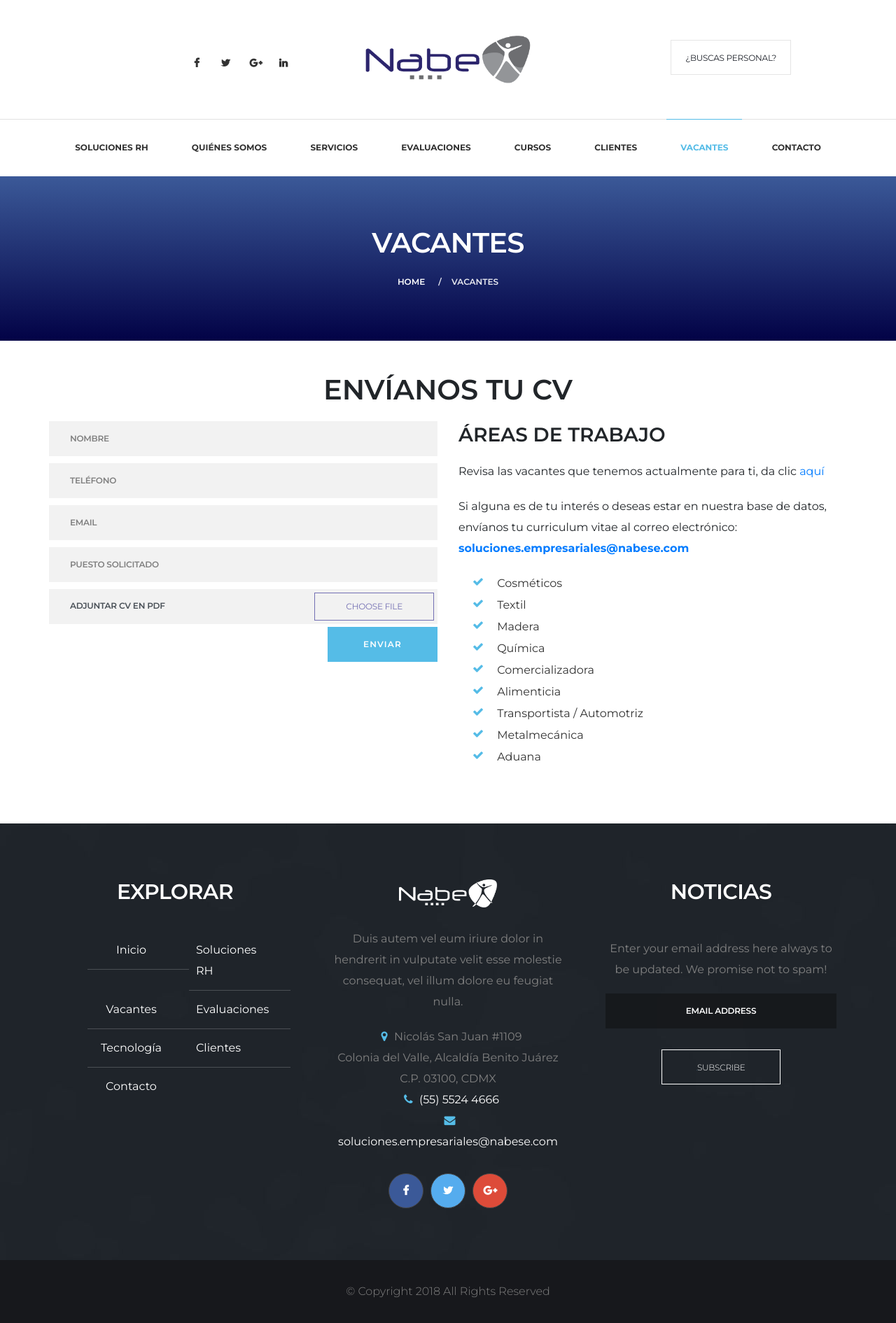
After one commit to mechavalle/nabe, a PHP site: page /vacantes.php in a window 1280 px wide. The commit adds this page. Shown: the whole page at 70% size. Run offline with PHP 8.4, Linux system fonts and the light colour scheme.

Commit message:
clientes, clima_laboral, contacto, cursos, evaluaciones, footer, index, vacantes

```diff
--- a/evaluaciones.php
+++ b/evaluaciones.php
@@ -153,7 +153,7 @@
 									<img style="max-width: 30%;" src="images/team.png">
 								</div>
 								<h6>
-									<b><a href="service-single.html">CLIMA LABORAL</a></b>
+									<b><a href="clima_laboral.php">CLIMA LABORAL</a></b>
 								</h6>
 							</div>
 						</div>
--- a/footer.php
+++ b/footer.php
@@ -9,19 +9,19 @@
 							<a href="#">Inicio</a>
 						</li>
 						<li class="menu1">
-							<a>Soluciones RH</a>
+							<a  href="#">Soluciones RH</a>
 						</li>
 						<li>
 							<a href="#">Vacantes</a>
 						</li>
 						<li class="menu1">
-							<a>Evaluaciones</a>
+							<a  href="#">Evaluaciones</a>
 						</li>
 						<li>
 							<a href="#">Tecnología</a>
 						</li>
 						<li class="menu1">
-							<a>Clientes</a>
+							<a  href="#">Clientes</a>
 						</li>
 						<li class="border-bottom-0">
 							<a href="#">Contacto</a>
@@ -44,15 +44,15 @@
 				<div class="widget">
 					<div class="media">
 						<i class="mx-10 color-main fa fa-map-marker"></i>
-						Nicolás San Juan #1109 <br>Colonia del Valle Alcaldía Benito Juárez <br>C.P. 03100, CDMX
+						Nicolás San Juan #1109 <br>Colonia del Valle, Alcaldía Benito Juárez <br>C.P. 03100, CDMX
 					</div>
 					<div class="media">
 						<i class="mx-10 color-main fa fa-phone"></i>
-						 <a href="callto:+5524 4666">(55) 5524 4666</a>
+						 <a href="callto:5524 4666">(55) 5524 4666</a>
 					</div>
 					<div class="media text-center link">
 						<i class="mx-10 text-center color-main fa fa-envelope"></i>
-						<a href="mailto:info@fernandacampillo.com">soluciones.empresariales@nabese.com</a>
+						<a href="mailto:soluciones.empresariales@nabese.com">soluciones.empresariales@nabese.com</a>
 					</div>
 				</div>
 				<div class="author-social">
--- a/index.php
+++ b/index.php
@@ -144,7 +144,7 @@
 									HORARIO DE ATENCIÓN
 								</p>
 								<h5>
-									<b>9:00 a 19:00 hrs.</b>
+									<b>Lunes - Viernes <br>9:00 a 19:00 hrs.</b>
 								</h5>
 							</div>
 						</div>
@@ -216,7 +216,6 @@
 										<div class="form-group has-placeholder">
 											<label for="message">Comment</label>
 											<textarea aria-required="true" rows="6" cols="40" name="message" id="message" class="form-control" placeholder="Comentarios adicionales"></textarea>
-
 										</div>
 									</div>
 								</div>
--- /dev/null
+++ b/vacantes.php
@@ -0,0 +1,210 @@
+<!DOCTYPE html>
+<!--[if lt IE 7]>      <html class="no-js lt-ie9 lt-ie8 lt-ie7"> <![endif]-->
+<!--[if IE 7]>         <html class="no-js lt-ie9 lt-ie8"> <![endif]-->
+<!--[if IE 8]>         <html class="no-js lt-ie9"> <![endif]-->
+<!--[if gt IE 8]><!-->
+<html class="no-js">
+<!--<![endif]-->
+
+<head>
+	<title>Invenir - HR Recruiting Agency HTML Template</title>
+	<meta charset="utf-8">
+	<!--[if IE]>
+		<meta http-equiv="X-UA-Compatible" content="IE=edge">
+	<![endif]-->
+	<meta name="description" content="">
+	<meta name="viewport" content="width=device-width, initial-scale=1, shrink-to-fit=no">
+
+	<!-- Place favicon.ico and apple-touch-icon.png in the root directory -->
+
+	<link rel="stylesheet" href="css/bootstrap.min.css">
+	<link rel="stylesheet" href="css/animations.css">
+	<link rel="stylesheet" href="css/font-awesome.css">
+	<link rel="stylesheet" href="css/main.css" class="color-switcher-link">
+	<script src="js/vendor/modernizr-2.6.2.min.js"></script>
+
+	<!--[if lt IE 9]>
+		<script src="js/vendor/html5shiv.min.js"></script>
+		<script src="js/vendor/respond.min.js"></script>
+		<script src="js/vendor/jquery-1.12.4.min.js"></script>
+	<![endif]-->
+
+</head>
+
+<body>
+	<!--[if lt IE 9]>
+		<div class="bg-danger text-center">You are using an <strong>outdated</strong> browser. Please <a href="http://browsehappy.com/" class="color-main">upgrade your browser</a> to improve your experience.</div>
+	<![endif]-->
+
+	<div class="preloader">
+		<div class="preloader_image"></div>
+	</div>
+
+	<!-- search modal -->
+	<div class="modal" tabindex="-1" role="dialog" aria-labelledby="search_modal" id="search_modal">
+		<button type="button" class="close" data-dismiss="modal" aria-label="Close">
+			<span aria-hidden="true">&times;</span>
+		</button>
+		<div class="widget widget_search">
+			<form method="get" class="searchform search-form" action="/">
+				<div class="form-group">
+					<input type="text" value="" name="search" class="form-control" placeholder="Search keyword" id="modal-search-input">
+				</div>
+				<button type="submit" class="btn">Search</button>
+			</form>
+		</div>
+	</div>
+
+	<!-- Unyson messages modal -->
+	<div class="modal fade" tabindex="-1" role="dialog" id="messages_modal">
+		<div class="fw-messages-wrap ls p-normal">
+			<!-- Uncomment this UL with LI to show messages in modal popup to your user: -->
+			<!--
+		<ul class="list-unstyled">
+			<li>Message To User</li>
+		</ul>
+		-->
+		</div>
+	</div>
+	<!-- eof .modal -->
+
+	<!-- wrappers for visual page editor and boxed version of template -->
+	<div id="canvas">
+		<div id="box_wrapper">
+			<!-- template sections -->
+
+			<?php  include("header.php"); ?>
+
+			<?php
+		        $menu="vacantes";
+		        include("navbar.php");
+		    ?>
+
+			<section class="page_title cs gradientvertical-background s-py-25">
+				<div class="container">
+					<div class="row">
+						<div class="divider-50"></div>
+						<div class="col-md-12 text-center">
+							<h1 class="">Vacantes</h1>
+							<ol class="breadcrumb">
+								<li class="breadcrumb-item">
+									<a href="./">Home</a>
+								</li>
+								<li class="breadcrumb-item active">
+									Vacantes
+								</li>
+							</ol>
+						</div>
+						<div class="divider-50"></div>
+					</div>
+				</div>
+			</section>
+
+
+			<section class="pt-20 pb-30 s-py-md-75 s-py-lg-130 candidate-page">
+				<div class="container">
+					<div class="row">
+						<div class=" col-sm-12 contact-header text-center animate" data-animation="pullDown">
+							<h4>
+								Envíanos tu CV
+							</h4>
+						</div>
+						<form class="contact-form contact2 c-mb-20 animate" data-animation="pullUp" method="post" action="/">
+							<div class="row">
+								<div class="col-xs-12 col-sm-6">
+									<div class="col-c-mb-60 form-group has-placeholder">
+										<label for="name">Full Name
+											<span class="required">*</span>
+										</label>
+										<input type="text" aria-required="true" size="200" value="" name="your-name" id="name" class="form-control" placeholder="Nombre">
+									</div>
+									<div class="col-c-mb-60 form-group has-placeholder">
+										<label for="text">Phone number
+											<span class="required">*</span>
+										</label>
+										<input type="text" aria-required="true" size="200" value="" name="text" id="text" class="form-control" placeholder="Teléfono">
+									</div>
+									<div class="col-c-mb-60 form-group has-placeholder">
+										<label for="email">Email address
+											<span class="required">*</span>
+										</label>
+										<input type="email" aria-required="true" size="200" value="" name="your-email" id="email" class="form-control" placeholder="Email">
+									</div>
+									<div class="col-c-mb-60 form-group has-placeholder">
+										<label for="text">Job sector
+											<span class="required">*</span>
+										</label>
+										<input type="text" aria-required="true" size="200" value="" name="text" id="text" class="form-control" placeholder="Puesto Solicitado">
+									</div>
+									<div class="col-c-mb-60 form-group">
+										<input type="file" class="custom-file-input button" id="validatedCustomFile">
+										<label class="custom-file-label" for="validatedCustomFile">Adjuntar CV en PDF</label>
+									</div>
+									<div class="row mt-1">
+										<div class="col-sm-12">
+											<div class="form-group text-right">
+												<button type="submit" id="contact_form_submit" name="contact_submit" class="btn theme_button">Enviar</button>
+											</div>
+										</div>
+									</div>
+								</div>
+								<div class="col-xs-12 col-sm-6">
+									<div class="form-group has-placeholder">
+										<h4>ÁREAS DE TRABAJO</h4>
+										<p>
+											Revisa las vacantes que tenemos actualmente para ti, da clic <a href="#">aquí</a>
+										</p>
+										<p>
+											Si alguna es de tu interés o deseas estar en nuestra base de datos, envíanos tu curriculum vitae al correo electrónico:
+											<b><a href="mailto:soluciones.empresariales@nabese.com">soluciones.empresariales@nabese.com</a></b>
+										</p>
+										<ul class="list-styled">
+											<li>
+												Cosméticos
+											</li>
+											<li>
+												Textil
+											</li>
+											<li>
+												Madera
+											</li>
+											<li>
+												Química
+											</li>
+											<li>
+												Comercializadora
+											</li>
+											<li>
+												Alimenticia
+											</li>
+											<li>
+												Transportista / Automotriz
+											</li>
+											<li>
+												Metalmecánica
+											</li>
+											<li>
+												Aduana
+											</li>
+										</ul>
+									</div>
+								</div>
+							</div>
+						</form>
+					</div>
+				</div>
+			</section>
+		</div>
+		<!-- eof #box_wrapper -->
+	</div>
+	<!-- eof #canvas -->
+
+	<?php require("footer.php"); ?>
+
+	<script src="js/compressed.js"></script>
+	<script src="js/main.js"></script>
+
+
+</body>
+
+</html>
```
Also changed, not shown: clientes.php (added, +142 -0 lines), clima_laboral.php (added, +155 -0 lines), contacto.php (+6 -6 lines), cursos.php (+13 -20 lines), 1 other file.
